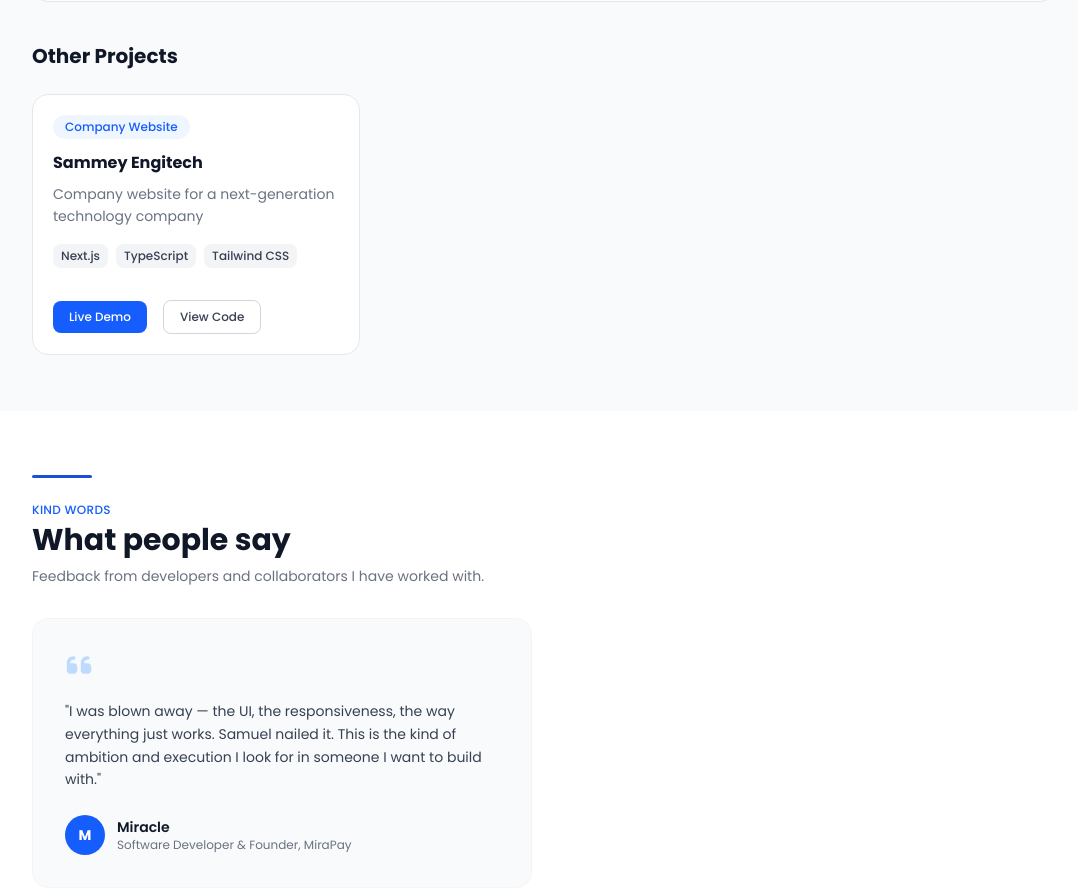
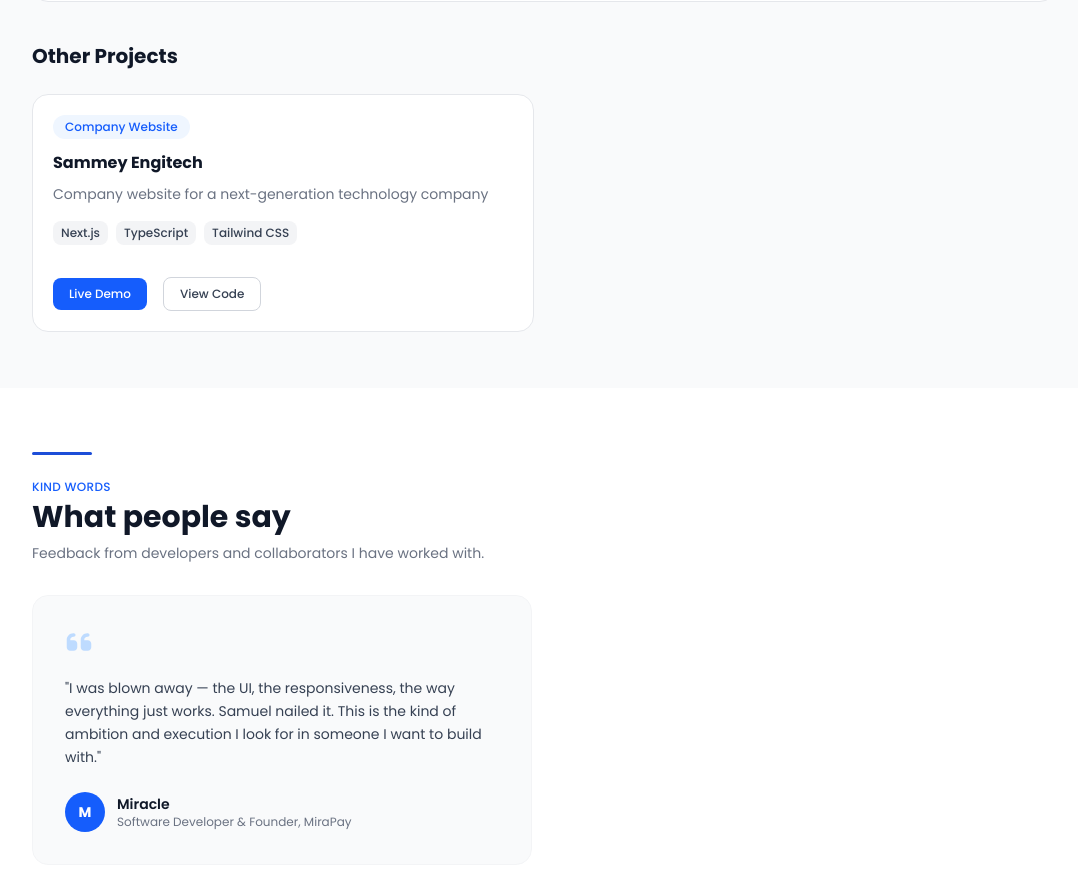
Before and after one commit to adetunjisam9-collab/my-portfolio, a Next.js app: page / in a window 1280 px wide. Shown: the part 3140-4031 px from the top of the page, without its empty margins (96-1174 px from the left). Built offline with nearby package versions, Linux system fonts and the light colour scheme.

Commit message:
fix other projects grid layout

```diff
--- a/components/Projects.js
+++ b/components/Projects.js
@@ -61,7 +61,7 @@
         {others.length > 0 && (
           <div>
             <h3 data-aos="fade-up" className="text-xl font-bold text-gray-900 mb-6">Other Projects</h3>
-            <div className="grid grid-cols-1 md:grid-cols-2 lg:grid-cols-3 gap-5">
+            <div className="grid grid-cols-1 md:grid-cols-2 gap-5">
               {others.map((project, i) => (
                 <div data-aos="fade-up" data-aos-delay={i * 100} key={project.id} className="bg-white rounded-2xl border border-gray-200 p-5 hover:border-blue-200 hover:shadow-md transition duration-300 flex flex-col justify-between">
                   <div>
```
